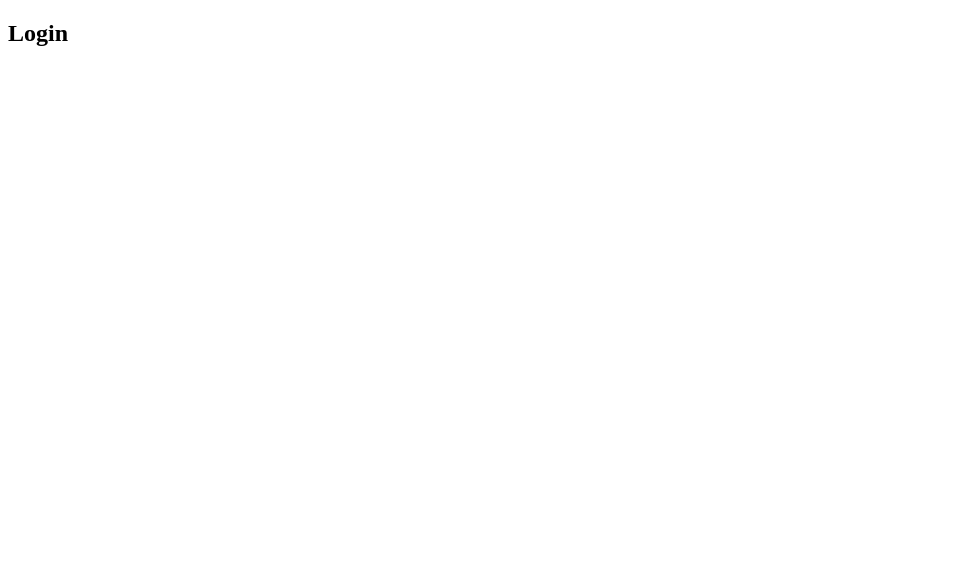
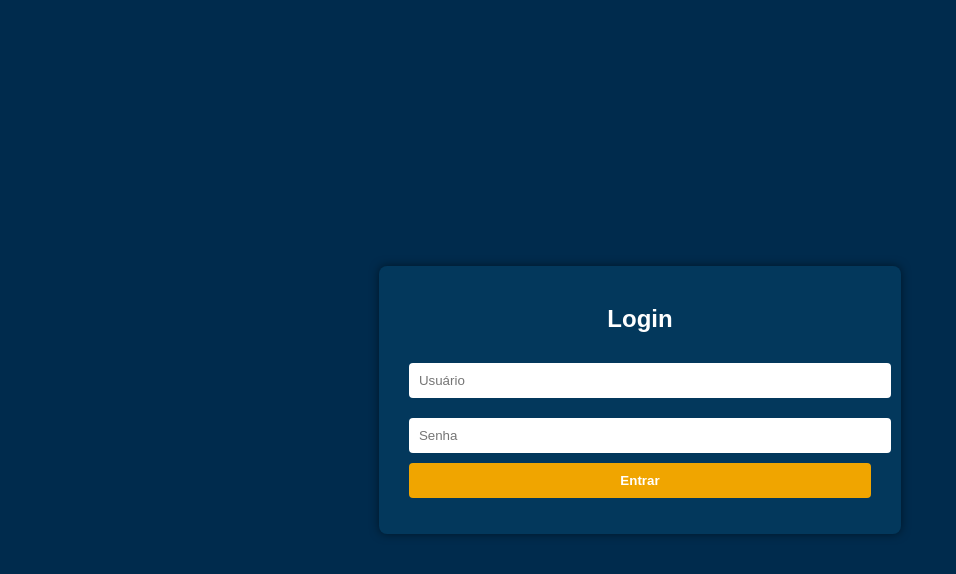
Before and after one commit to Finanzzo/crm, a plain HTML site: page index.html in a window 1280 px wide. Shown: the whole page, without its empty margins (0-956 px from the left). Drawn offline with Linux system fonts and the light colour scheme.

Commit message:
index.html

```diff
--- a/index.html
+++ b/index.html
@@ -1 +1,75 @@
-<!DOCTYPE html><html lang='pt-BR'><head><meta charset='UTF-8'><title>Login</title></head><body><h2>Login</h2></body></html>
+<!DOCTYPE html>
+<html lang="pt-BR">
+<head>
+  <meta charset="UTF-8" />
+  <meta name="viewport" content="width=device-width, initial-scale=1.0"/>
+  <title>Login - Finanzzo</title>
+  <style>
+    body {
+      font-family: Arial, sans-serif;
+      background-color: #002b4d;
+      color: white;
+      display: flex;
+      justify-content: center;
+      align-items: center;
+      height: 100vh;
+      margin: 0;
+    }
+    .login-box {
+      background-color: #03385c;
+      padding: 20px 30px;
+      border-radius: 8px;
+      box-shadow: 0 0 10px rgba(0,0,0,0.5);
+    }
+    h2 {
+      text-align: center;
+      margin-bottom: 20px;
+    }
+    input[type="text"],
+    input[type="password"] {
+      width: 100%;
+      padding: 10px;
+      margin: 10px 0;
+      border: none;
+      border-radius: 4px;
+    }
+    button {
+      width: 100%;
+      padding: 10px;
+      background-color: #f0a500;
+      border: none;
+      border-radius: 4px;
+      color: #fff;
+      font-weight: bold;
+      cursor: pointer;
+    }
+    button:hover {
+      background-color: #d18e00;
+    }
+  </style>
+</head>
+<body>
+  <div class="login-box">
+    <h2>Login</h2>
+    <input type="text" id="username" placeholder="Usuário" />
+    <input type="password" id="password" placeholder="Senha" />
+    <button onclick="login()">Entrar</button>
+    <p id="msg" style="color:red; text-align:center;"></p>
+  </div>
+
+  <script>
+    function login() {
+      const user = document.getElementById("username").value;
+      const pass = document.getElementById("password").value;
+
+      // Aqui você define o usuário e senha permitidos
+      if (user === "admin" && pass === "1234") {
+        sessionStorage.setItem("logado", "true");
+        window.location.href = "dashboard.html"; // redireciona após login
+      } else {
+        document.getElementById("msg").innerText = "Usuário ou senha inválidos";
+      }
+    }
+  </script>
+</body>
+</html>
```
